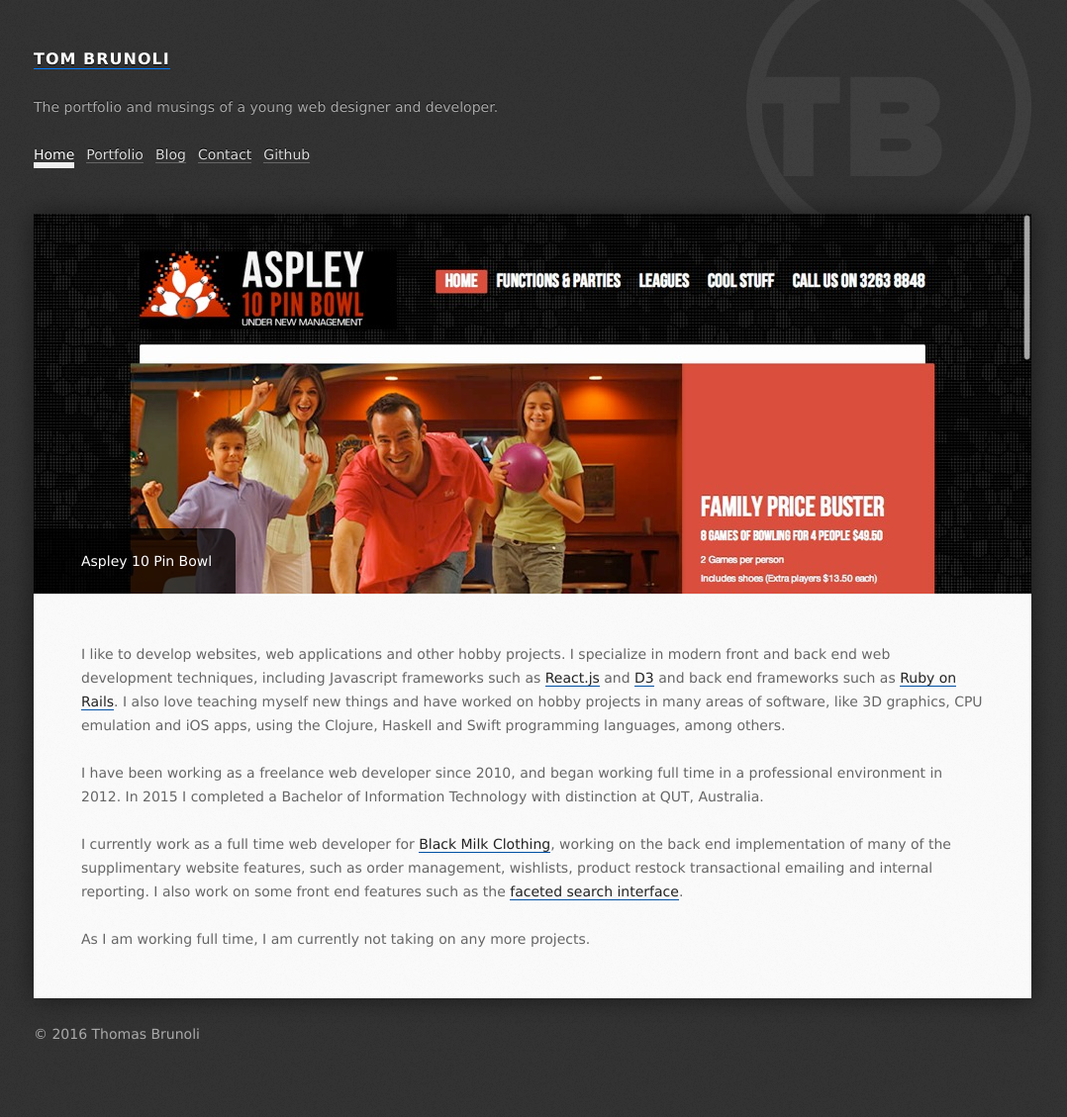
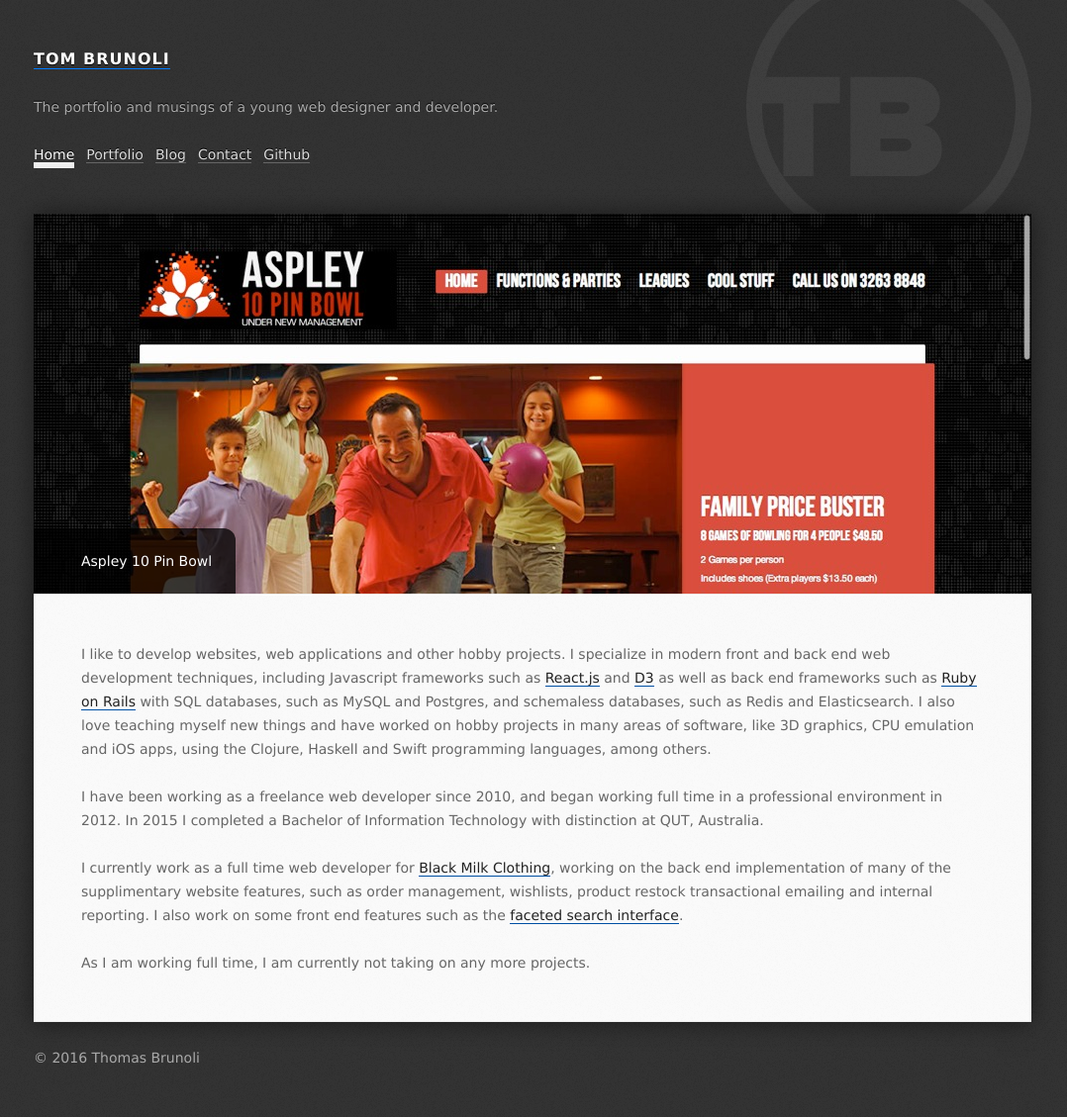
Before and after one commit to tominated/tominated.github.com, a Jekyll site: the page built from index.html, in a window 1280 px wide. Shown: the whole page at 99% size, without its empty margins (102-1180 px from the left). Built offline with Jekyll 4.4.1, drawn with Linux system fonts in a browser that asks for light colours; nearby versions of some CDN libraries; Markdown is read by kramdown in place of the engine named in the settings; before the commit the page ends 1105 px from its top, so only the background shows below that.

Commit message:
Add database experience

```diff
--- a/index.html
+++ b/index.html
@@ -40,9 +40,11 @@
     I specialize in modern front and back end web development techniques,
     including Javascript frameworks such as
     <a href="https://facebook.github.io/react/" target="_blank">React.js</a>
-    and <a href="http://d3js.org/" target="_blank">D3</a> and back end
+    and <a href="http://d3js.org/" target="_blank">D3</a> as well as back end
     frameworks such as
-    <a href="http://rubyonrails.org/" target="_blank">Ruby on Rails</a>.
+    <a href="http://rubyonrails.org/" target="_blank">Ruby on Rails</a> with
+    SQL databases, such as MySQL and Postgres, and schemaless databases,
+    such as Redis and Elasticsearch.
     I also love teaching myself new things and have worked on hobby projects
     in many areas of software, like 3D graphics, CPU emulation and iOS apps,
     using the Clojure, Haskell and Swift programming languages, among others.
```
